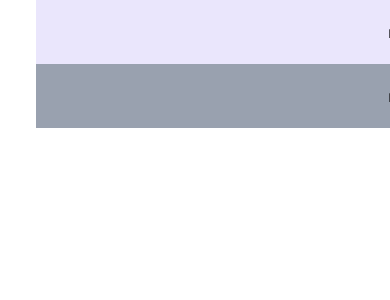
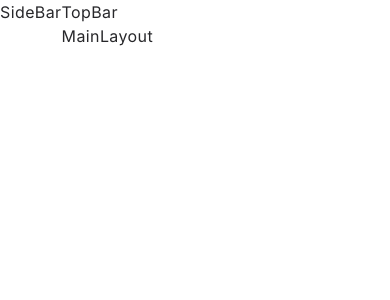
Before and after one commit to homow/dashboard-panel, a React (Vite) app: page / in a window 390 px wide. Shown: the top 300 px of the page. Built offline with nearby package versions, Linux system fonts and the light colour scheme.

Commit message:
config structure

```diff
--- a/index.html
+++ b/index.html
@@ -1,5 +1,5 @@
 <!doctype html>
-<html lang="fa" dir="rtl">
+<html lang="en" dir="ltr">
 <head>
     <!-- meta -->
     <meta charset="UTF-8"/>
@@ -7,14 +7,14 @@
     <meta http-equiv="X-UA-Compatible" content="ie=edge"/>
 
     <!-- title -->
-    <title>پنل مدیریت | آشیانه</title>
+    <title>Dashboard | Home</title>
 
     <!-- script -->
     <script type="module" src="/src/main.jsx"></script>
     <script>
-        document.documentElement.classList.toggle("dark",
-            localStorage.theme === "dark" || (!localStorage.theme && window.matchMedia("(prefers-color-scheme: dark)").matches)
-        )
+        // document.documentElement.classList.toggle("dark",
+        //     localStorage.theme === "dark" || (!localStorage.theme && window.matchMedia("(prefers-color-scheme: dark)").matches)
+        // )
     </script>
 </head>
 <body>
--- a/src/App.jsx
+++ b/src/App.jsx
@@ -1,10 +1,15 @@
-import React from 'react'
+import TopBar from "@/layout/TopBar";
+import MainLayout from "@/layout/MainLayout";
+import SideBar from "@/layout/SideBar";
 
 export default function App() {
     return (
-        <div>
-            <div className={"w-full py-5 bg-[#E7E3FCDE]"}>main</div>
-            <div className={"w-full py-5 bg-gray-400"}>main</div>
+        <div id="app-container" className="flex flex-row">
+            <SideBar/>
+            <div>
+                <TopBar/>
+                <MainLayout/>
+            </div>
         </div>
     )
 }
--- /dev/null
+++ b/src/layout/MainLayout/index.jsx
@@ -0,0 +1,7 @@
+import React from 'react'
+
+export default function MainLayout() {
+    return (
+        <div>MainLayout</div>
+    )
+}
--- /dev/null
+++ b/src/layout/SideBar/index.jsx
@@ -0,0 +1,7 @@
+import React from 'react'
+
+export default function SideBar() {
+    return (
+        <div>SideBar</div>
+    )
+}
--- /dev/null
+++ b/src/layout/TopBar/index.jsx
@@ -0,0 +1,7 @@
+import React from 'react'
+
+export default function TopBar() {
+    return (
+        <div>TopBar</div>
+    )
+}
--- a/src/styles/global.css
+++ b/src/styles/global.css
@@ -1,10 +1,6 @@
 @import "./font-face.css";
 @import "tailwindcss";
 @custom-variant dark (&:where(.dark, .dark *));
-
-@utility container {
-    @apply mx-auto 2xl:max-w-407 px-4;
-}
 
 @theme {
     --breakpoint-xx: 21rem;
@@ -30,10 +26,6 @@
     --color-secondary-txt: #E7E3FCDE;
     --color-disable-txt: #E7E3FCDE;
     --color-grey-10: #1A1A1A;
-}
-
-@utility nav-mobile {
-    @apply fixed z-30 w-40 flex-col bottom-0 top-0 pt-8 transition-all duration-200;
 }
 
 @layer base {
@@ -64,13 +56,4 @@
 }
 
 @layer components {
-    .underline-link {
-        @apply relative before:block before:bg-inherit before:border-b before:border-inherit before:absolute before:bottom-[2px] before:w-full;
-    }
-    .primary-btn {
-        @apply rounded-lg px-3 py-1.5 bg-violet-600 text-white cursor-pointer hover:opacity-85 transition-all text-sm lg:text-base xl:py-2 xl:px-5;
-    }
-    .secondary-btn {
-        @apply rounded-lg px-3 py-1.5 border cursor-pointer hover:opacity-75 transition-all text-sm lg:text-base xl:py-2 xl:px-5;
-    }
 }
```
